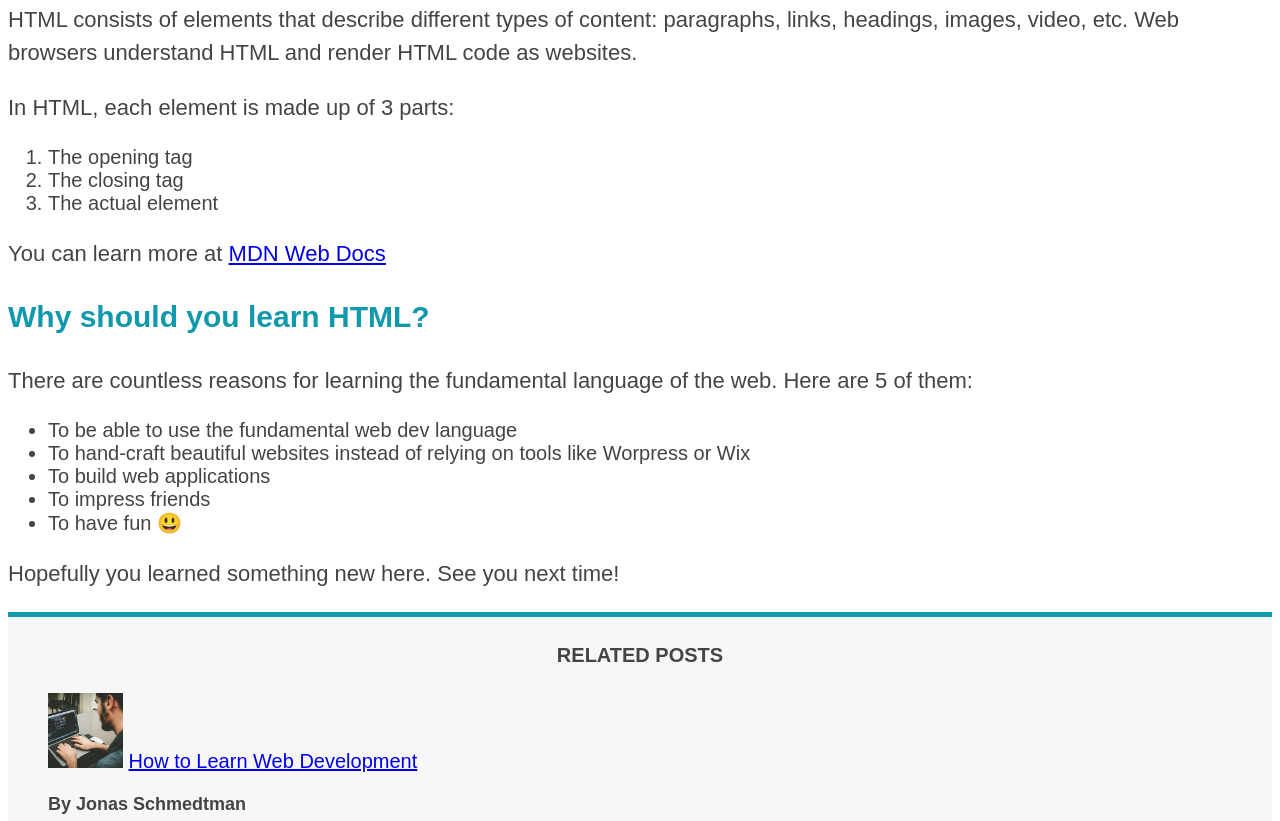
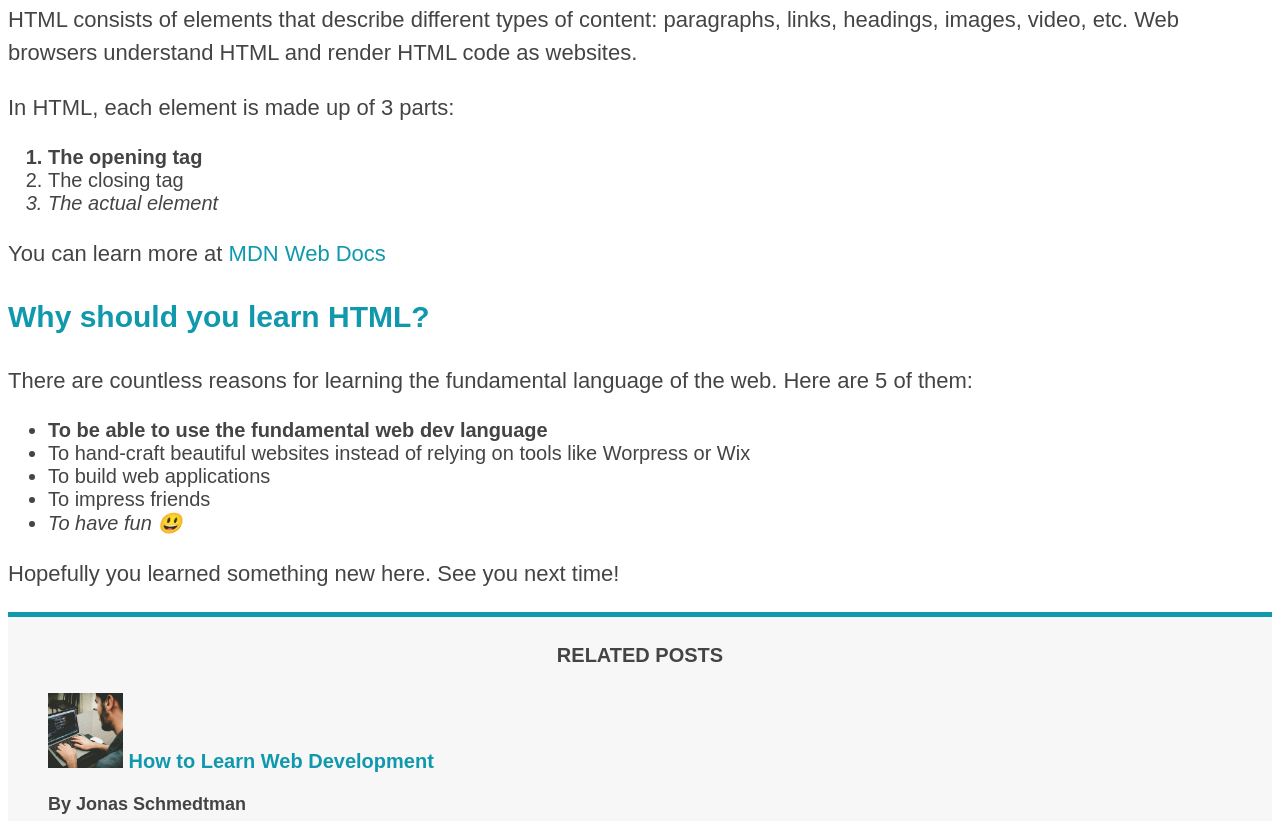
Before and after one commit to Hjesse25/html-css-course, a plain HTML site: page CSS-Fundamentals/index.html in a window 1280 px wide. Shown: the part 783-1604 px from the top of the page. Drawn offline with Linux system fonts and the light colour scheme.

Commit message:
style hyperlinks

```diff
--- a/CSS-Fundamentals/index.html
+++ b/CSS-Fundamentals/index.html
@@ -66,7 +66,7 @@
 
       <p>In HTML, each element is made up of 3 parts:</p>
       <ol>
-        <li>The opening tag</li>
+        <li class="first-li">The opening tag</li>
         <li>The closing tag</li>
         <li>The actual element</li>
       </ol>
@@ -86,7 +86,7 @@
         web. Here are 5 of them:
       </p>
       <ul>
-        <li>To be able to use the fundamental web dev language</li>
+        <li class="first-li">To be able to use the fundamental web dev language</li>
         <li>
           To hand-craft beautiful websites instead of relying on tools like
           Worpress or Wix
--- a/CSS-Fundamentals/style.css
+++ b/CSS-Fundamentals/style.css
@@ -78,6 +78,50 @@ aside {
     border-bottom: 5px solid #1098ad;
 }
 
-/* body {
-    background-color: ;
+body {
+    /* background-color: orangered; */
+}
+
+/* .first-li {
+    font-weight: bold;
 } */
+
+li:first-child {
+    font-weight: bold;
+}
+
+li:last-child {
+    font-style: italic;
+}
+
+li:nth-child(even) {
+    /* color: red; */
+}
+
+/* Misconception: this won't work! */
+article p:first-child {
+    color: red;
+}
+
+/* Style links */
+a:link {
+    color: #1098ad;
+    text-decoration: none;
+}
+
+a:visited {
+    /* color: #777; */
+    color: #1098ad;
+}
+
+a:hover {
+    color: orangered;
+    font-weight: bold;
+    text-decoration: underline orangered;
+}
+
+a:active {
+    background-color: black;
+    font-style: italic;
+}
+/*LVHA*/
```
